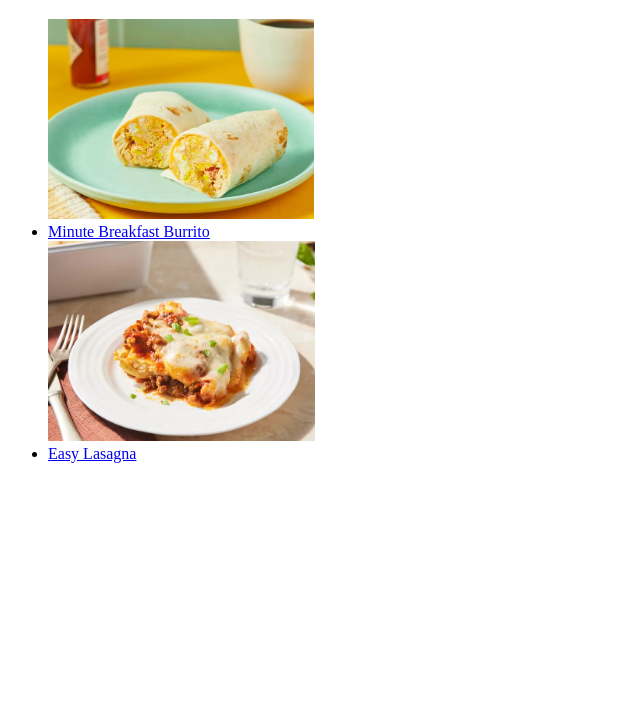
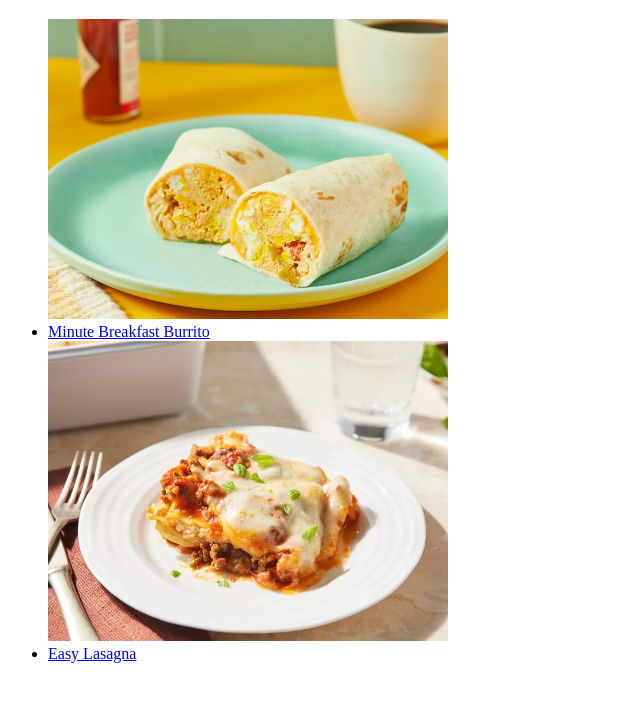
Before and after one commit to cowsareflying/easy-recipes, a plain HTML site: page index.html in a window 1280 px wide. Shown: the part 61-762 px from the top of the page, without its empty margins (0-640 px from the left). Drawn offline with Linux system fonts and the light colour scheme.

Commit message:
Increase image size in index.html

```diff
--- a/index.html
+++ b/index.html
@@ -7,9 +7,9 @@
   <body>
     <h1>Easy Recipes</h1>
     <ul>
-      <img src="./images/minute-breakfast-burrito/result.webp" height="200" alt="Burrito cut in half">
+      <img src="./images/minute-breakfast-burrito/result.webp" height="300" alt="Burrito cut in half">
       <li><a href="./recipes/minute-breakfast-burrito.html">Minute Breakfast Burrito</a></li>
-      <img src="./images/easy-lasagna/result.webp" height="200" alt="A serving of lasagna on a white plate">
+      <img src="./images/easy-lasagna/result.webp" height="300" alt="A serving of lasagna on a white plate">
       <li><a href="./recipes/easy-lasagna.html">Easy Lasagna</a></li>
     </ul>
   </body>
```
